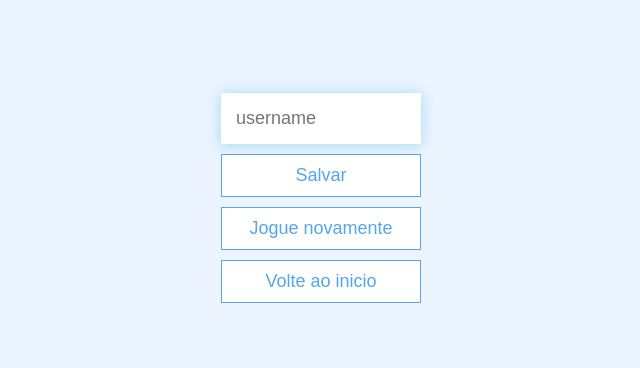
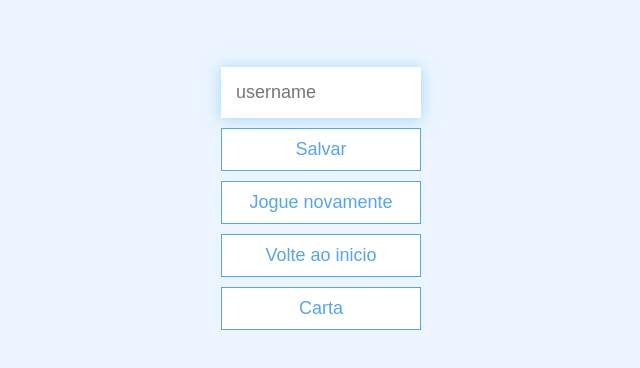
Before and after one commit to Morpheusmmt/perguntas, a plain HTML site: page end.html in a window 1280 px wide. Shown: the part 222-590 px from the top of the page, without its empty margins (319-959 px from the left). Drawn offline with Linux system fonts and the light colour scheme.

Commit message:
Update end.html
carta

```diff
--- a/end.html
+++ b/end.html
@@ -16,11 +16,12 @@
           name="username"
           id="username"
           placeholder="username" />
-        <buttom type="submite" class="btn" id="saveScore()" onclick="saveHighScore(event)"
-          disabled>Salvar</buttom>
+        <button type="submit" class="btn" id="saveScore" onclick="saveHighScore(event)"
+          disabled>Salvar</button>
       </form>
       <a class="btn" href="./game.html">Jogue novamente</a>
       <a class="btn" href="/">Volte ao inicio</a>
+      <a class="btn" href="./carta.html">Carta</a> <!-- Novo botão adicionado -->
     </div>
   </div>
   <script src="end.js"></script>
```
